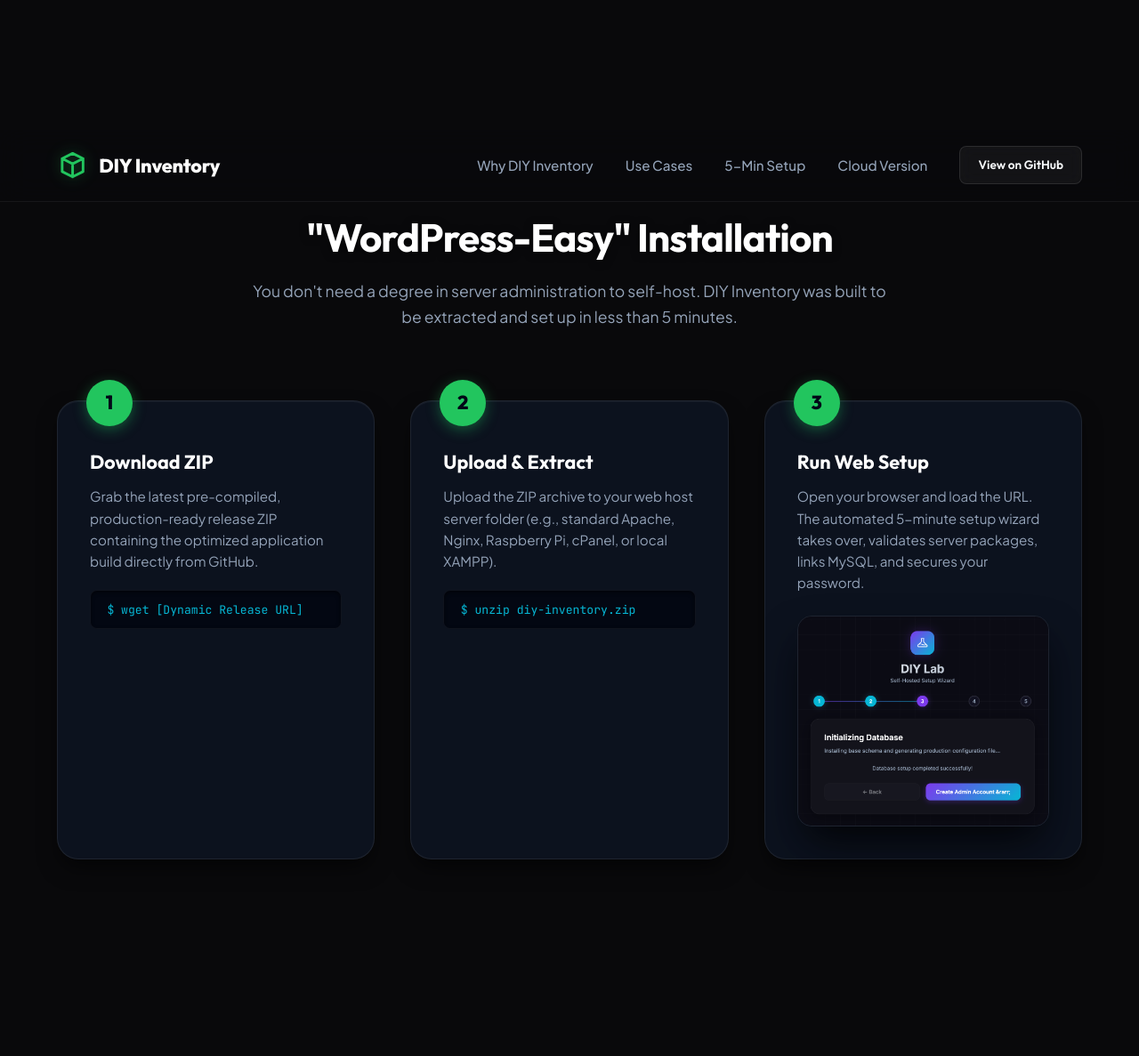
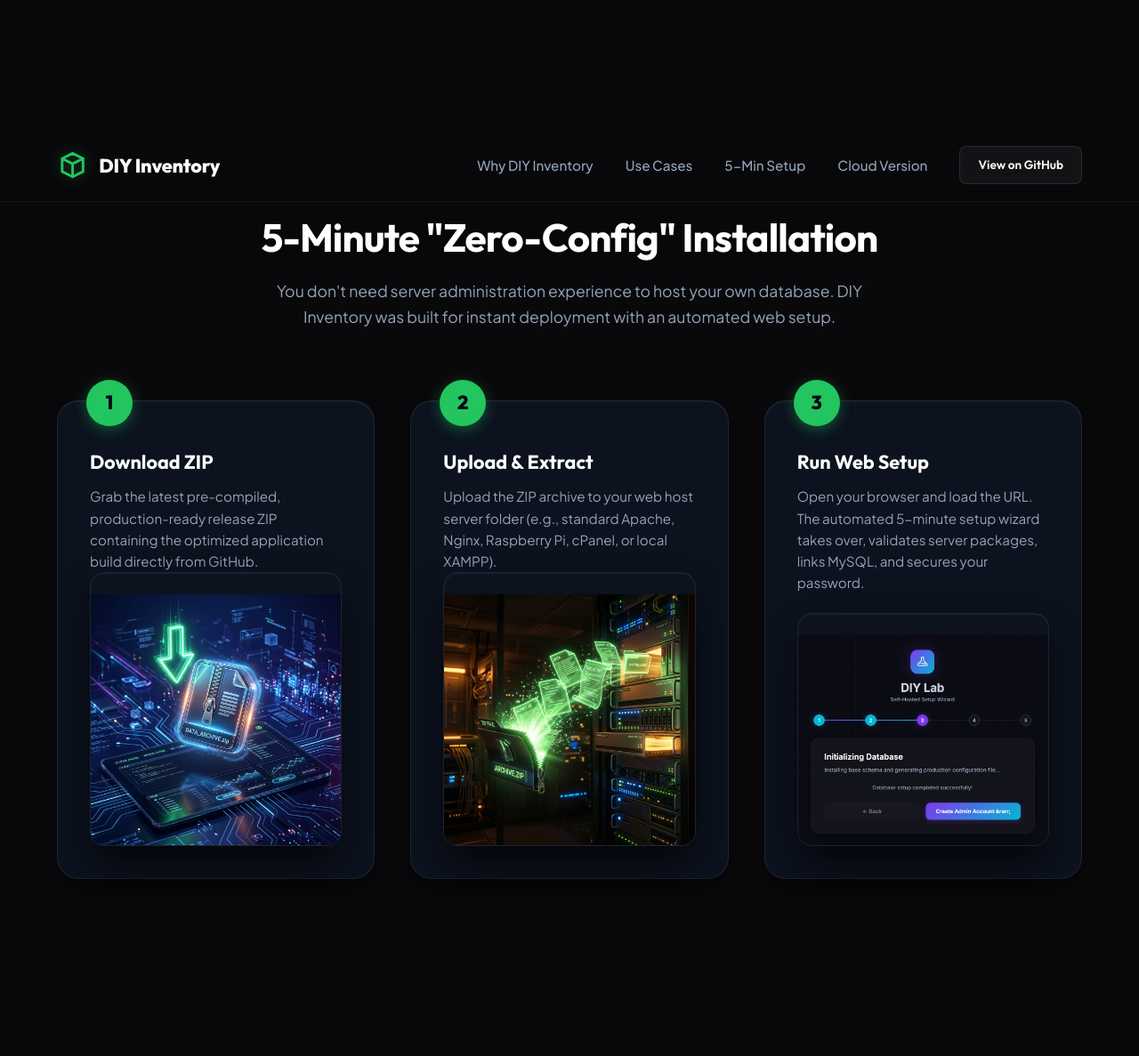
Before and after one commit to Philusha1983/diy-inventory, a PHP site: page /diy/promo/index.html in a window 1280 px wide, after a click on "5-Min Setup"; the page is wider, and only the part inside the window is pictured. Shown: the part 3291-4478 px from the top of that part at 89% size. Run offline with PHP 8.4, Linux system fonts and the light colour scheme.

Commit message:
style: replace WordPress branding with Zero-Config setup and use visual illustrations instead of code snippets

```diff
--- a/promo/index.html
+++ b/promo/index.html
@@ -291,12 +291,12 @@
       </div>
     </section>
 
-    <!-- The 3-Step Setup (WordPress Easy Setup) -->
+    <!-- The 3-Step Setup (Zero-Config Installation) -->
     <section class="section scroll-reveal" id="setup">
       <div class="container">
         <div class="section-header">
-          <h2>"WordPress-Easy" Installation</h2>
-          <p>You don't need a degree in server administration to self-host. DIY Inventory was built to be extracted and set up in less than 5 minutes.</p>
+          <h2>5-Minute "Zero-Config" Installation</h2>
+          <p>You don't need server administration experience to host your own database. DIY Inventory was built for instant deployment with an automated web setup.</p>
         </div>
 
         <div class="timeline">
@@ -305,8 +305,8 @@
             <div class="timeline-step-number" aria-hidden="true">1</div>
             <h3>Download ZIP</h3>
             <p>Grab the latest pre-compiled, production-ready release ZIP containing the optimized application build directly from GitHub.</p>
-            <div class="timeline-step-code">
-              $ wget [Dynamic Release URL]
+            <div style="margin-block-start: auto; padding-block-start: 1.5rem; border-radius: var(--radius-md); overflow: hidden; border: 1px solid rgba(255, 255, 255, 0.08); box-shadow: var(--card-shadow-lg);">
+              <img src="images/download_zip.png" alt="Illustration of downloading the release ZIP file" style="width: 100%;">
             </div>
           </div>
 
@@ -315,8 +315,8 @@
             <div class="timeline-step-number" aria-hidden="true">2</div>
             <h3>Upload &amp; Extract</h3>
             <p>Upload the ZIP archive to your web host server folder (e.g., standard Apache, Nginx, Raspberry Pi, cPanel, or local XAMPP).</p>
-            <div class="timeline-step-code">
-              $ unzip diy-inventory.zip
+            <div style="margin-block-start: auto; padding-block-start: 1.5rem; border-radius: var(--radius-md); overflow: hidden; border: 1px solid rgba(255, 255, 255, 0.08); box-shadow: var(--card-shadow-lg);">
+              <img src="images/upload_extract.png" alt="Illustration of uploading and extracting the ZIP archive" style="width: 100%;">
             </div>
           </div>
 
@@ -325,7 +325,7 @@
             <div class="timeline-step-number" aria-hidden="true">3</div>
             <h3>Run Web Setup</h3>
             <p>Open your browser and load the URL. The automated 5-minute setup wizard takes over, validates server packages, links MySQL, and secures your password.</p>
-            <div style="margin-block-start: 1.5rem; border-radius: var(--radius-md); overflow: hidden; border: 1px solid rgba(255, 255, 255, 0.08); box-shadow: var(--card-shadow-lg);">
+            <div style="margin-block-start: auto; padding-block-start: 1.5rem; border-radius: var(--radius-md); overflow: hidden; border: 1px solid rgba(255, 255, 255, 0.08); box-shadow: var(--card-shadow-lg);">
               <img src="images/09_setup_wizard.png" alt="Screenshot of the DIY Inventory automated setup wizard running in a web browser" style="width: 100%;">
             </div>
           </div>
--- a/promo/style.css
+++ b/promo/style.css
@@ -915,19 +915,6 @@ img {
   line-height: 1.6;
 }
 
-.timeline-step-code {
-  margin-block-start: 1.25rem;
-  background-color: #030712;
-  color: var(--cyan-neon);
-  padding: 0.65rem 1.15rem;
-  border-radius: var(--radius-sm);
-  font-family: var(--font-mono);
-  font-size: 0.82rem;
-  border: 1px solid rgba(255, 255, 255, 0.05);
-  box-shadow: inset 0 2px 4px rgba(0, 0, 0, 0.5);
-  display: flex;
-  align-items: center;
-}
 
 .timeline-step:hover {
   transform: translateY(-4px);
```
Also changed, not shown: promo/images/download_zip.png (added), promo/images/upload_extract.png (added).
